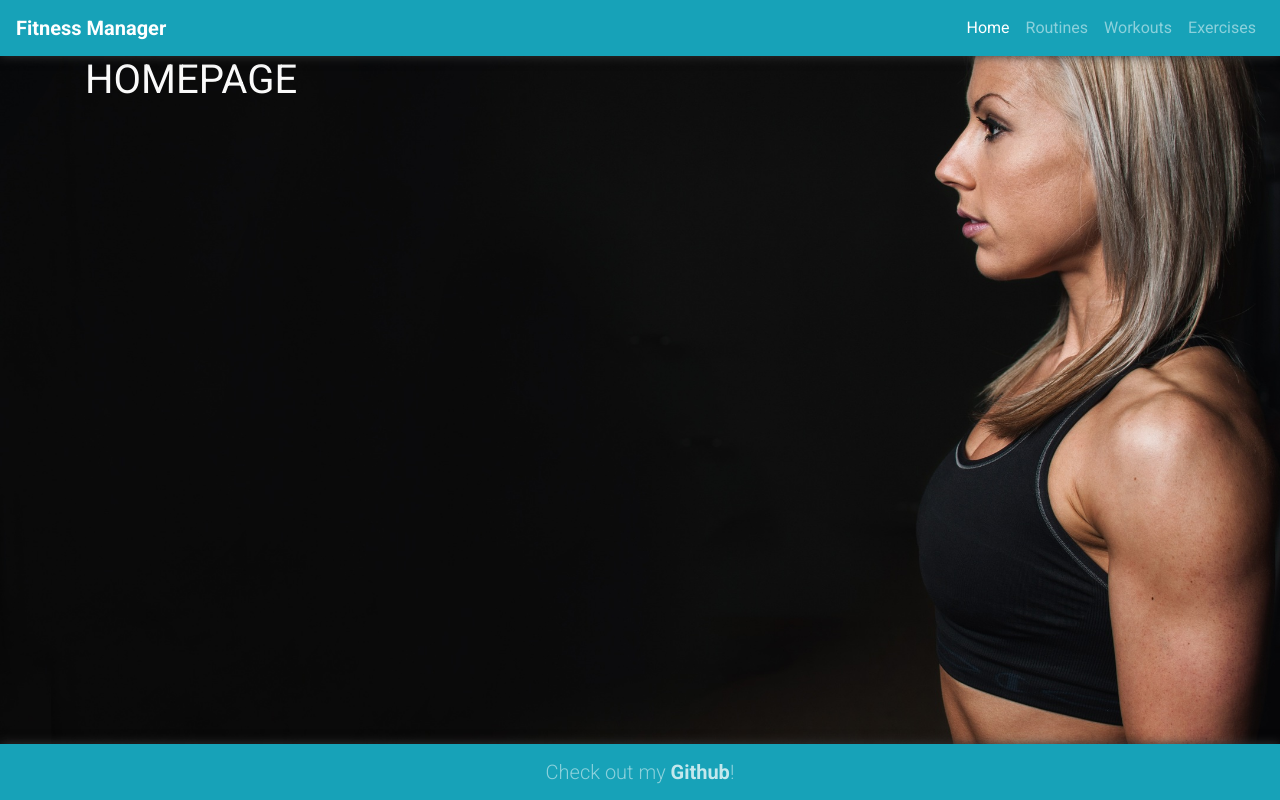
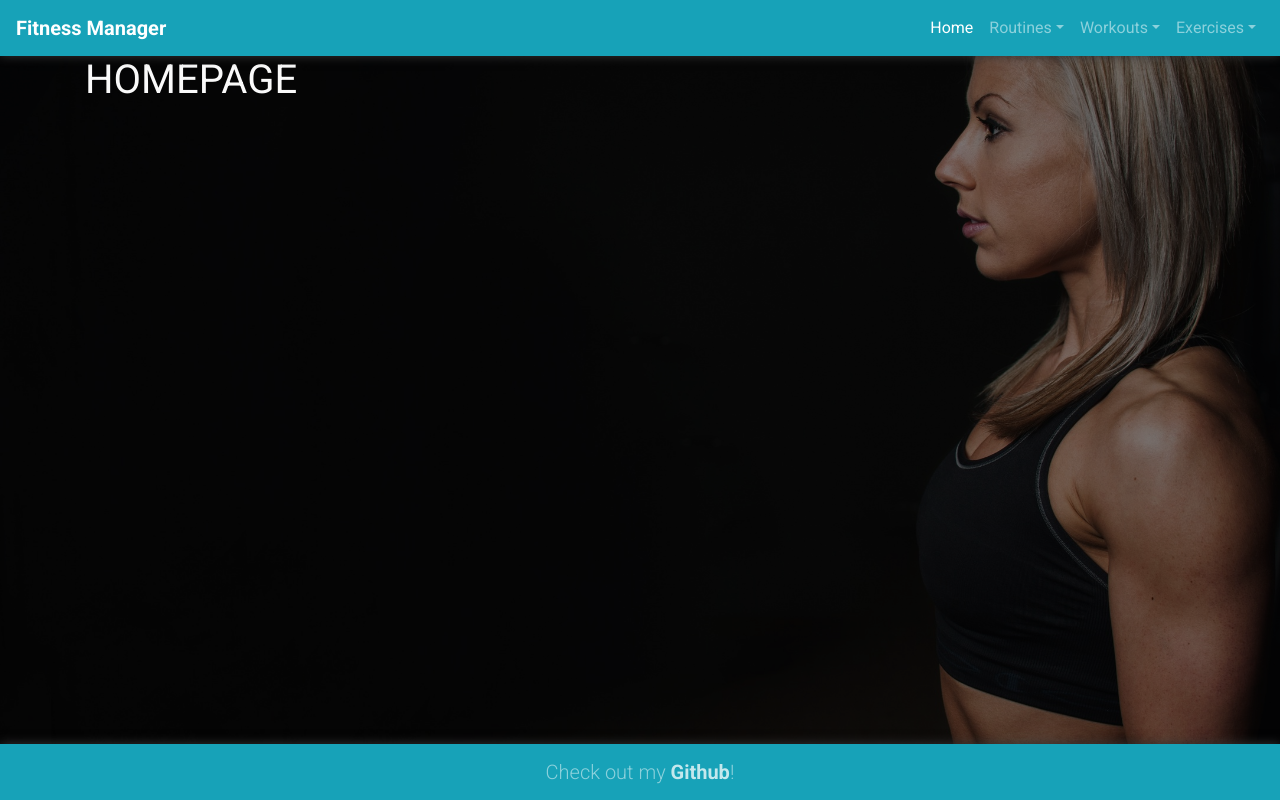
Before and after one commit to ckz8780/ci-dcd-milestone-fitness-manager, a Flask app: page / in a window 1280 px wide. Run offline with Flask 2, Linux system fonts and the light colour scheme; some libraries are stand-ins or nearby versions.

Commit message:
Added dropdown menu and more core styling

```diff
--- a/static/css/main.css
+++ b/static/css/main.css
@@ -22,6 +22,15 @@ main {
     font-family: 'Roboto Condensed', sans-serif;
 }
 
+.overlay {
+    position: fixed;
+    background: #000;
+    background: rgba(0,0,0,0.50);
+    width: 100%;
+}
+
+/* -------------------------------------------------- Navbar */
+
 nav {
     box-shadow: 0px 0px 10px #333;
 }
@@ -34,6 +43,25 @@ nav {
 .navbar-dark .navbar-brand:hover {
     transform: scale(1.15);
     transition: all 0.25s ease-in-out;
+}
+
+.show, .dropdown-menu {
+    background-color: #17a2b8;
+    border: none;
+}
+
+.dropdown-item {
+    background-color: #17a2b8;
+    color: rgb(128, 128, 128);
+    color: rgba(255, 255, 255, 0.50);
+    transition: all 0.15s ease-in-out;
+}
+
+.dropdown-item:hover {
+    background-color: #168ea1;
+    color: rgb(192, 192, 192);
+    color: rgba(255, 255, 255, 0.75);
+    transition: all 0.15s ease-in-out;
 }
 
 /* -------------------------------------------------- Footer */
@@ -67,3 +95,12 @@ footer .lead a:hover {
     color: #fff;
     transition: all 0.25s ease-in-out;
 }
+
+/* -------------------------------------------------- Media Queries */
+
+@media(min-width: 768px) {
+    .dropdown-menu-right {
+        box-shadow: 0px -10px 0px #17a2b8, 0px 2px 10px #333;
+        border-radius: 0px 0px .25rem .25rem;
+    }
+}
--- /dev/null
+++ b/static/js/main.js
@@ -0,0 +1,7 @@
+$('.dropdown').on('show.bs.dropdown', function() {
+    $(this).find('.dropdown-menu').first().stop(true, true).slideDown(50);
+});
+
+$('.dropdown').on('hide.bs.dropdown', function() {
+    $(this).find('.dropdown-menu').first().stop(true, true).slideUp(50);
+});
--- a/templates/base.html
+++ b/templates/base.html
@@ -30,11 +30,12 @@
     <header>
         {% include 'mainnav.html' %}
     </header>
-
+    <div class="overlay">
     <main role="main" class="container">
         {% block content %}
         {% endblock %}
     </main>
+    </div>
 
     <footer class="footer bg-info">
         {% include 'footer.html' %}
@@ -42,7 +43,9 @@
 
     {% block corejs %}
     <script src="https://code.jquery.com/jquery-3.3.1.min.js" integrity="sha256-FgpCb/KJQlLNfOu91ta32o/NMZxltwRo8QtmkMRdAu8=" crossorigin="anonymous"></script>
+    <script src="https://cdnjs.cloudflare.com/ajax/libs/popper.js/1.14.3/umd/popper.min.js" integrity="sha384-ZMP7rVo3mIykV+2+9J3UJ46jBk0WLaUAdn689aCwoqbBJiSnjAK/l8WvCWPIPm49" crossorigin="anonymous"></script>
     <script src="https://stackpath.bootstrapcdn.com/bootstrap/4.1.1/js/bootstrap.bundle.min.js" integrity="sha384-u/bQvRA/1bobcXlcEYpsEdFVK/vJs3+T+nXLsBYJthmdBuavHvAW6UsmqO2Gd/F9" crossorigin="anonymous"></script>
+    <script type="text/javascript" src="{{ url_for('static', filename='js/main.js') }}"></script>
     {% endblock %}
 
     {% block postloadjs %}
--- a/templates/mainnav.html
+++ b/templates/mainnav.html
@@ -6,9 +6,30 @@
     <div class="collapse navbar-collapse" id="navbarCollapse">
         <ul class="navbar-nav ml-auto">
             <li class="nav-item"><a class="nav-link {% if request.path == '/' or request.path == '/home/' or request.path == '/home' %}active{% endif %}" href="{{ url_for('home') }}">Home</a></li>
-            <li class="nav-item"><a class="nav-link {% if request.path == '/routines' or request.path == '/routines/' %}active{% endif %}" href="{{ url_for('get_routines') }}">Routines</a></li>
-            <li class="nav-item"><a class="nav-link {% if request.path == '/workouts' or request.path == '/workouts/' %}active{% endif %}" href="{{ url_for('get_workouts') }}">Workouts</a></li>
-            <li class="nav-item"><a class="nav-link {% if request.path == '/exercises' or request.path == '/exercises/' %}active{% endif %}" href="{{ url_for('get_exercises') }}">Exercises</a></li>
+            <li class="nav-item dropdown">
+                <a class="nav-link dropdown-toggle {% if request.path == '/routines' or request.path == '/routines/' %}active{% endif %}" href="" id="routinesDropdown" data-toggle="dropdown" aria-haspopup="true" aria-expanded="false">Routines</a>
+                <div class="dropdown-menu dropdown-menu-right" aria-labelledby="routinesDropdown">
+                    <a class="dropdown-item" href="{{ url_for('get_routines') }}">Explore</a>
+                    <a class="dropdown-item" href="">Build</a>
+                    <a class="dropdown-item" href="">Edit</a>
+                </div>
+            </li>
+            <li class="nav-item dropdown">
+                <a class="nav-link dropdown-toggle {% if request.path == '/workouts' or request.path == '/workouts/' %}active{% endif %}" href="" id="workoutsDropdown" data-toggle="dropdown" aria-haspopup="true" aria-expanded="false">Workouts</a>
+                <div class="dropdown-menu dropdown-menu-right" aria-labelledby="workoutsDropdown">
+                    <a class="dropdown-item" href="{{ url_for('get_workouts') }}">Explore</a>
+                    <a class="dropdown-item" href="">Build</a>
+                    <a class="dropdown-item" href="">Edit</a>
+                </div>
+            </li>
+            <li class="nav-item dropdown">
+                <a class="nav-link dropdown-toggle {% if request.path == '/exercises' or request.path == '/exercises/' %}active{% endif %}" href="" id="exercisesDropdown" data-toggle="dropdown" aria-haspopup="true" aria-expanded="false">Exercises</a>
+                <div class="dropdown-menu dropdown-menu-right" aria-labelledby="exercisesDropdown">
+                    <a class="dropdown-item" href="{{ url_for('get_exercises') }}">Explore</a>
+                    <a class="dropdown-item" href="">Add</a>
+                    <a class="dropdown-item" href="">Edit</a>
+                </div>
+            </li>
         </ul>
     </div>
 </nav>
```
